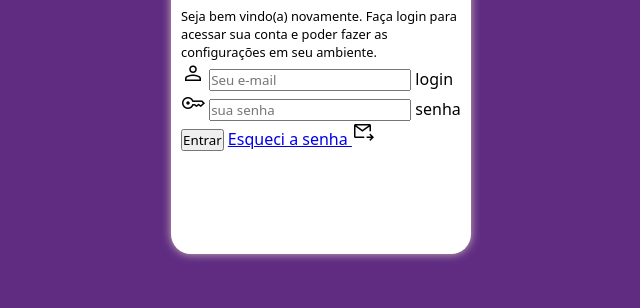
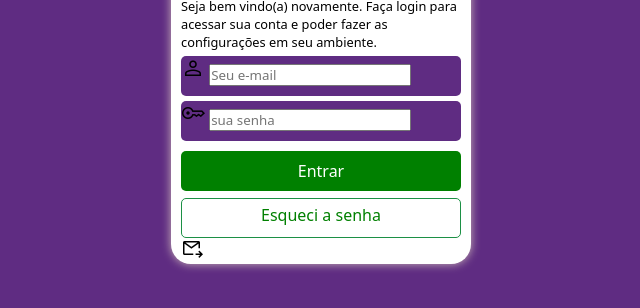
Before and after one commit to kallemback/PROJETO-LOGIN, a plain HTML site: page index.html in a window 1280 px wide. Shown: the part 396-704 px from the top of the page, without its empty margins (319-959 px from the left). Drawn offline with nearby package versions, Linux system fonts and the light colour scheme.

Commit message:
atualizações

```diff
--- a/index.html
+++ b/index.html
@@ -23,27 +23,20 @@
                 <p>Seja bem vindo(a) novamente. Faça login para acessar sua conta e poder fazer as configurações em seu ambiente.</p>
                 <form action="login.php" method="post" autocomplete="on">
                     <div class="campo">
-                                              <span class="material-symbols-outlined">
-                            person
-                            </span>
-                        <input type="email" name="login" id="ilogin" placeholder="Seu e-mail" autocomplete="email
-                        " required maxlength="30">
+                    <span class="material-symbols-outlined">person</span>
+                        <input type="email" name="login" id="ilogin" placeholder="Seu e-mail" autocomplete="email" required maxlength="30">
 
                         <label for="ilogin">login</label>
                     </div>
                     <div class="campo">
-                           <span class="material-symbols-outlined">
-                            key
-                            </span>
-                        <input type="password" name="senha" id="isenha" placeholder="sua senha" autocomplete="current-password" required maxlength="30">
+                        <span class="material-symbols-outlined">key</span>
+                        <input type="password" name="senha" id="isenha" placeholder="sua senha" autocomplete="current-password" required minlength="8" maxlength="20">
 
                         <label for="isenha">senha</label>
                     </div>
                     <input type="submit" value="Entrar">
-                    <a href="esqueci.html">Esqueci a senha </a>
-                    <span class="material-symbols-outlined">
-                        outgoing_mail
-                        </span>
+                    <a href="esqueci.html" class="botao">Esqueci a senha </a>
+                    <span class="material-symbols-outlined">outgoing_mail</span>
                 </form>
             </div>
 
--- a/style/style.css
+++ b/style/style.css
@@ -34,7 +34,7 @@ section#login{
     overflow: hidden;
     background-color: white;
     width: 300px;
-    height: 500px;
+    height: 520px;
     border-radius: 20px;
     box-shadow: 0px 0px 10px rgb(204, 183, 183);
     transition: width 1s, height .3s ;
@@ -58,6 +58,18 @@ div#formulario > h1{
 }
 div#formulario > p{
     font-size: 0.8em;
+}
+form > div.campo{
+    background-color: #5f2c82;
+    display: block;
+    width: 100%;
+    height: 40px;
+    border-radius: 5px;
+    margin: 5px 0px;
+
+}
+div.campo > label{
+    display: none;
 }
 
 .material-symbols-outlined {
@@ -84,3 +96,38 @@ div#formulario > p{
   'GRAD' 0,
   'opsz' 48
 }
+form > input[type=submit]{
+    display: block;
+    font-size: 1em;
+    width: 100%;
+    height: 40px;
+    background-color: green;
+    color: white;
+    border: none;
+    border-radius: 5px;
+    margin-top: 10px;
+    cursor: pointer;
+}
+
+form > a.botao{
+    display: block;
+    text-align: center;
+    font-size: 1em;
+    width: 100%;
+    height: 40px;
+    padding-top: 5px;
+    margin-top: 7px;
+    background-color: white;
+    color: green;
+    border: 1px solid rgb(28, 144, 69);
+    border-radius: 5px;
+    text-decoration: none;
+
+}
+form > a.botao:hover{
+    background-color: #2d6462;
+}
+form > a.botao > i {
+    font-size:  0.8em;
+
+}
```
